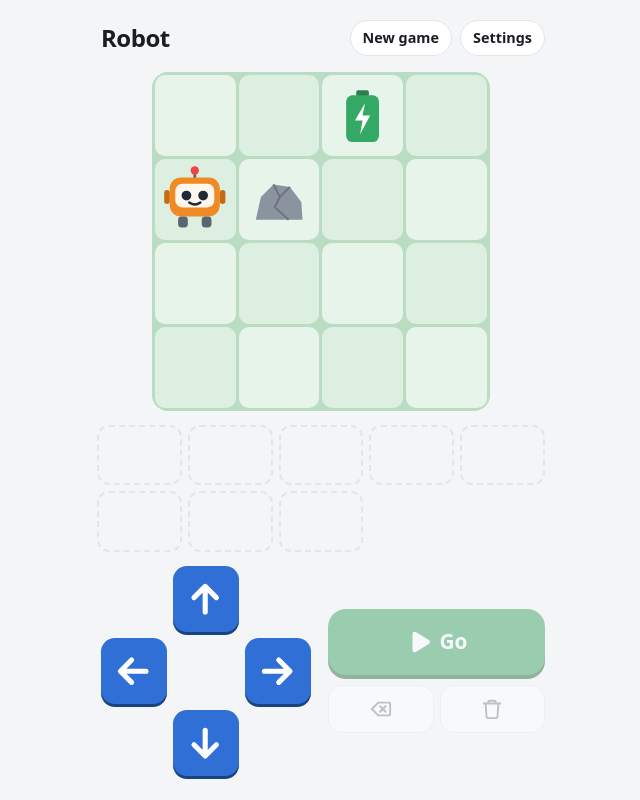
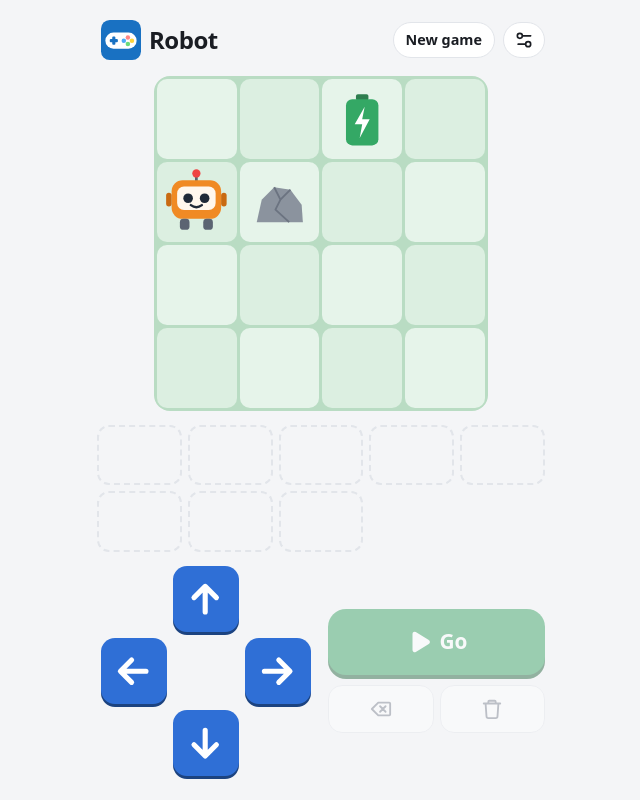
Before and after one commit to mardesnic/des-robot, a React (Vite) app: page / in a window 1280 px wide. Both pictures are taken after a click on the button "Very easy". Shown: the whole page, without its empty margins (319-959 px from the left). Built offline with nearby package versions, Linux system fonts and the light colour scheme.

Commit message:
A button back to all games, and Settings as an icon
Co-Authored-By: Claude Opus 5.5 <noreply@anthropic.com>
Claude-Session: https://claude.ai/code/session_01VHugfneSftkCDVxRAPBrfH

```diff
--- a/src/App.tsx
+++ b/src/App.tsx
@@ -1,6 +1,7 @@
 import { useEffect, useState } from 'react';
 
 import { Board } from './components/Board';
+import { HomeLink } from './components/HomeLink';
 import { Confetti } from './components/Confetti';
 import { Icon } from './components/Icon';
 import { NewGame, SettingsView } from './components/Menu';
@@ -177,7 +178,10 @@ export default function App() {
   return (
     <main className={view === 'play' && game ? 'app app--play' : 'app'}>
       <header className='header'>
-        <h1>{t.title}</h1>
+        <div className='header__title'>
+          <HomeLink label={t.allGames} />
+          <h1>{t.title}</h1>
+        </div>
         <div className='header__actions'>
           {view === 'play' ? (
             <>
@@ -188,10 +192,11 @@ export default function App() {
                 {t.newGame}
               </button>
               <button
-                className='button button--small'
+                className='button button--small button--icon'
                 onClick={() => setView('settings')}
+                aria-label={t.settings}
               >
-                {t.settings}
+                <Icon name='settings' />
               </button>
             </>
           ) : (
--- /dev/null
+++ b/src/components/HomeLink.tsx
@@ -0,0 +1,17 @@
+// The des-kids-games icon: takes the player to the list of all games.
+export function HomeLink({ label }: { label: string }) {
+  return (
+    <a className='home-link' href='/des-kids-games/' aria-label={label}>
+      <svg viewBox='0 0 64 64' aria-hidden='true'>
+        <rect width='64' height='64' rx='14' fill='#1971c2' />
+        <rect x='7' y='20' width='50' height='26' rx='13' fill='#fff' />
+        <rect x='14' y='30.5' width='13' height='5' rx='1.5' fill='#1971c2' />
+        <rect x='18' y='26.5' width='5' height='13' rx='1.5' fill='#1971c2' />
+        <circle cx='43' cy='28' r='3.6' fill='#ff8787' />
+        <circle cx='49.5' cy='33' r='3.6' fill='#ffd43b' />
+        <circle cx='43' cy='38.5' r='3.6' fill='#69db7c' />
+        <circle cx='36.5' cy='33' r='3.6' fill='#4dabf7' />
+      </svg>
+    </a>
+  );
+}
--- a/src/components/Icon.tsx
+++ b/src/components/Icon.tsx
@@ -1,4 +1,6 @@
 const PATHS = {
+  settings:
+    'M20 7h-9M14 17H5M14 17a3 3 0 1 0 6 0 3 3 0 1 0-6 0M4 7a3 3 0 1 0 6 0 3 3 0 1 0-6 0',
   back: 'M21 5H9l-7 7 7 7h12a1 1 0 0 0 1-1V6a1 1 0 0 0-1-1ZM17 9l-6 6M11 9l6 6',
   clear:
     'M3 6h18M8 6V4a1 1 0 0 1 1-1h6a1 1 0 0 1 1 1v2M19 6l-1 14a2 2 0 0 1-2 2H8a2 2 0 0 1-2-2L5 6',
--- a/src/index.css
+++ b/src/index.css
@@ -95,6 +95,35 @@ button:disabled {
   padding: 4px 0 2px 4px;
 }
 
+.header__title {
+  display: flex;
+  align-items: center;
+  gap: 8px;
+  min-width: 0;
+}
+
+/* Small enough on a narrow phone for the icon, the title and both buttons. */
+.header__title h1 {
+  font-size: clamp(1.1rem, 5vw, 1.5rem);
+  min-width: 0;
+  overflow: hidden;
+  text-overflow: ellipsis;
+}
+
+.home-link {
+  flex: none;
+  display: block;
+  width: clamp(32px, 10vw, 40px);
+  height: clamp(32px, 10vw, 40px);
+  border-radius: 25%;
+}
+
+.home-link svg {
+  display: block;
+  width: 100%;
+  height: 100%;
+}
+
 .header__actions {
   display: flex;
   gap: 8px;
@@ -157,6 +186,17 @@ h2 {
   background: var(--surface);
   color: var(--text);
   border: 1px solid var(--border);
+}
+
+.button--icon {
+  display: grid;
+  place-items: center;
+  padding: 6px 10px;
+}
+
+.button--icon .icon {
+  width: 20px;
+  height: 20px;
 }
 
 /* While playing, everything fits on one screen: the board takes what
```
